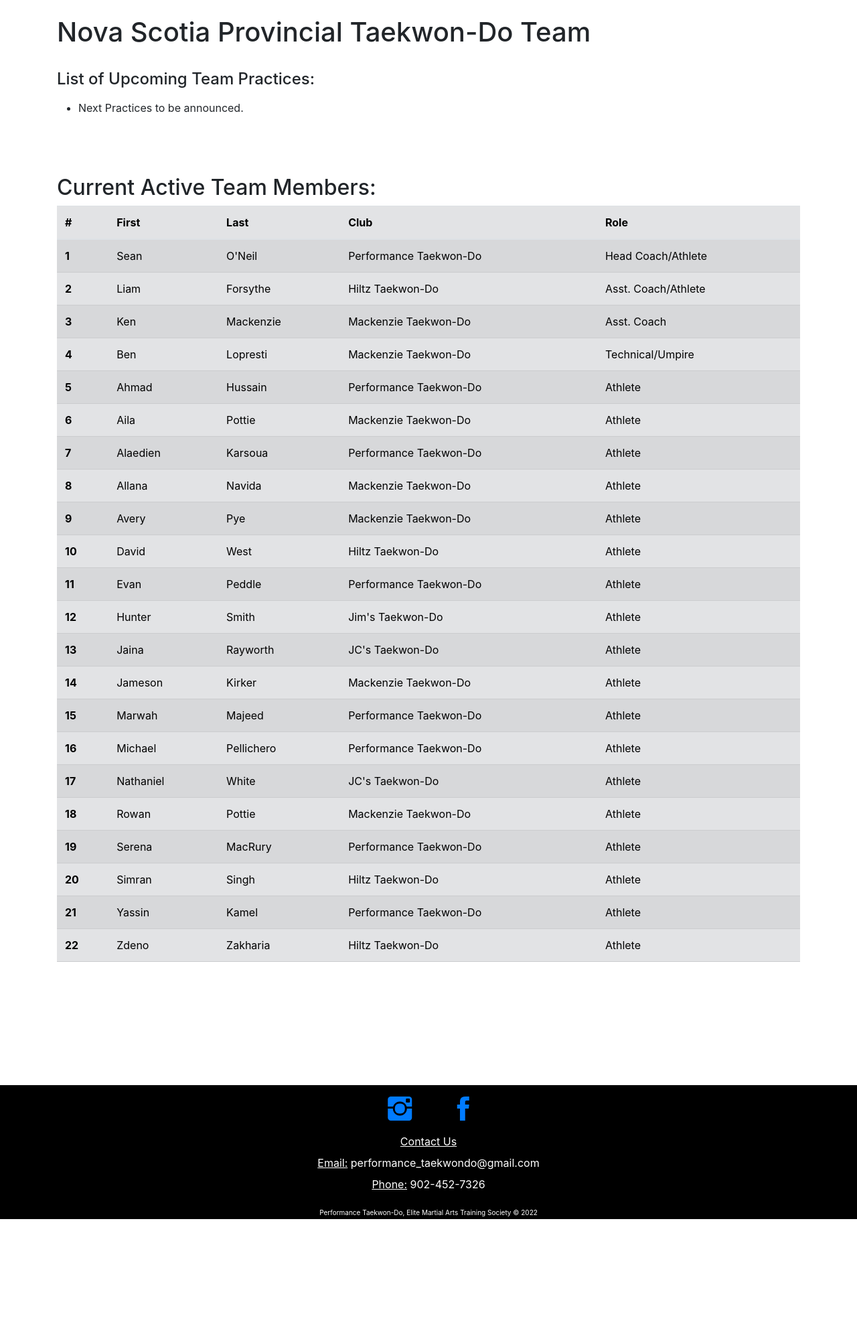
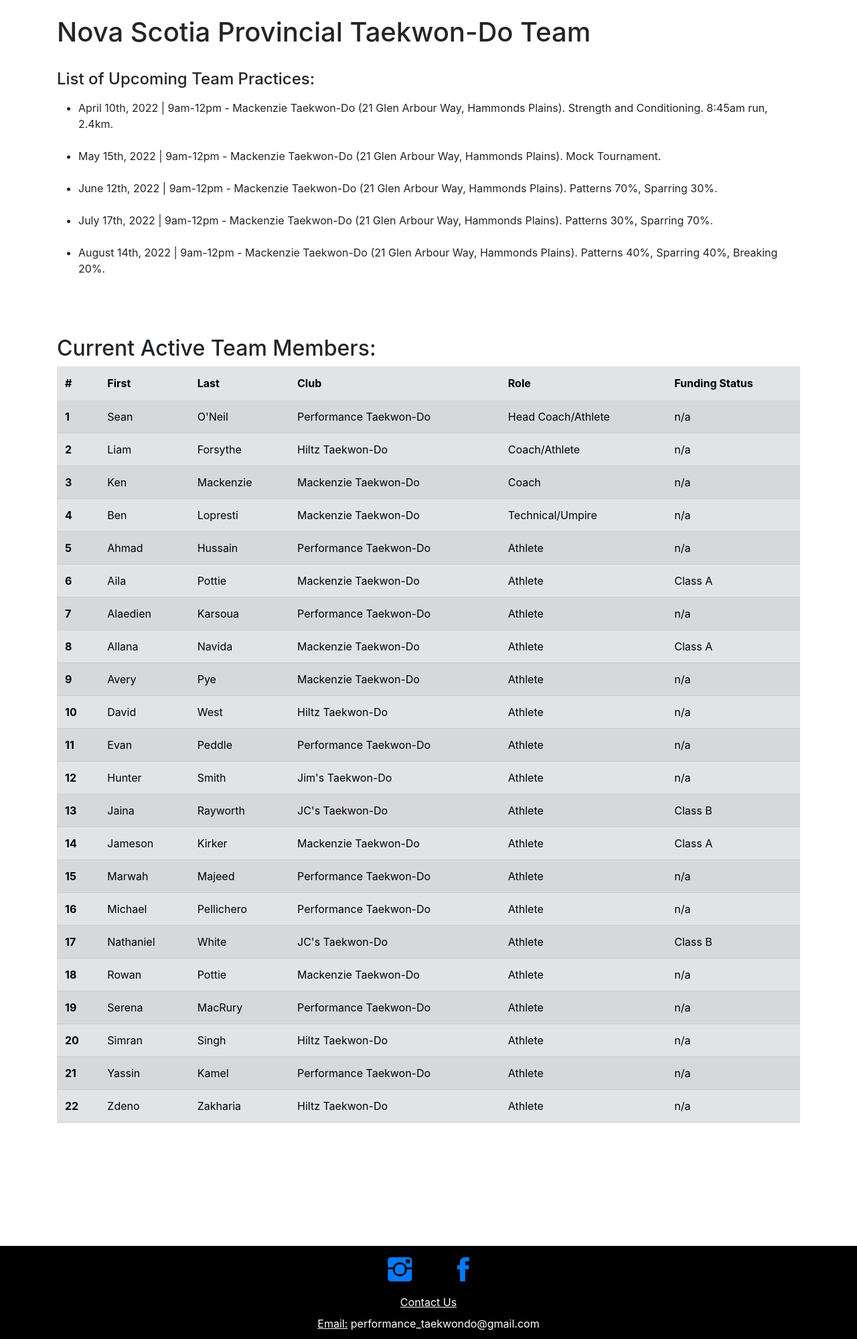
Before and after one commit to saoneil/ptkd_flask_website, a Flask app: page /provincialteam in a window 1280 px wide. Shown: the part 80-2079 px from the top of the page at 67% size. Before the commit the page ends 1900 px from the top, so only its background shows below. Run offline with Flask 2, Linux system fonts and the light colour scheme; some libraries are stand-ins or nearby versions.

Commit message:
events, shirts, updates

```diff
--- a/templates/index.html
+++ b/templates/index.html
@@ -21,9 +21,13 @@
           <div class="container"><br><br>
             <center>
               <p style="color:red":>
+                <font size="+2"><u></u><br> There are two local tournaments upcoming, see the details at the top of the events page below: <a class="nav-link active" href="/upcomingevents">Upcoming Events</a>
+                </font size="+2">
+              </p>
+              <!-- <p style="color:red":>
                 <font size="+2"><u>IMORTANT UPDATE</u><br> Classes have returned to normal operation. Class times and rank breakdown can be found at this link: <a class="nav-link active" href="/scheduleprices">Schedule and Fees</a>
                 </font size="+2">
-              </p>
+              </p> -->
             </center></p>
           </div><br><br><br>
           <div>
--- a/templates/provincialteam.html
+++ b/templates/provincialteam.html
@@ -21,8 +21,21 @@
           <p>
             <ul>
               <li>
-                Next Practices to be announced.
+                April 10th, 2022 | 9am-12pm - Mackenzie Taekwon-Do (21 Glen Arbour Way, Hammonds Plains). Strength and Conditioning. 8:45am run, 2.4km.
               </li><br>
+              <li>
+                May 15th, 2022 | 9am-12pm - Mackenzie Taekwon-Do (21 Glen Arbour Way, Hammonds Plains). Mock Tournament.
+              </li><br>
+              <li>
+                June 12th, 2022 | 9am-12pm - Mackenzie Taekwon-Do (21 Glen Arbour Way, Hammonds Plains). Patterns 70%, Sparring 30%.
+              </li><br>
+              <li>
+                July 17th, 2022 | 9am-12pm  - Mackenzie Taekwon-Do (21 Glen Arbour Way, Hammonds Plains). Patterns 30%, Sparring 70%.
+              </li><br>
+              <li>
+                August 14th, 2022 | 9am-12pm - Mackenzie Taekwon-Do (21 Glen Arbour Way, Hammonds Plains). Patterns 40%, Sparring 40%, Breaking 20%.
+              </li><br>
+
             </ul>
           </p><br><br>
 
@@ -38,6 +51,7 @@
                       <th scope="col">Last</th>
                       <th scope="col">Club</th>
                       <th scope="col">Role</th>
+                      <th scope="col">Funding Status</th>
                     </tr>
                   </thead>
                   <tbody>
@@ -47,20 +61,23 @@
                       <td>O'Neil</td>
                       <td>Performance Taekwon-Do</td>
                       <td>Head Coach/Athlete</td>
+                      <td>n/a</td>
                     </tr>
                     <tr>
                       <th scope="row">2</th>
                       <td>Liam</td>
                       <td>Forsythe</td>
                       <td>Hiltz Taekwon-Do</td>
-                      <td>Asst. Coach/Athlete</td>
+                      <td>Coach/Athlete</td>
+                      <td>n/a</td>
                     </tr>
                     <tr>
                       <th scope="row">3</th>
                       <td>Ken</td>
                       <td>Mackenzie</td>
                       <td>Mackenzie Taekwon-Do</td>
-                      <td>Asst. Coach</td>
+                      <td>Coach</td>
+                      <td>n/a</td>
                     </tr>
                     <tr>
                       <th scope="row">4</th>
@@ -68,6 +85,7 @@
                       <td>Lopresti</td>
                       <td>Mackenzie Taekwon-Do</td>
                       <td>Technical/Umpire</td>
+                      <td>n/a</td>
                     </tr>
                     <tr>
                       <th scope="row">5</th>
@@ -75,6 +93,7 @@
                       <td>Hussain</td>
                       <td>Performance Taekwon-Do</td>
                       <td>Athlete</td>
+                      <td>n/a</td>
                     </tr>
                     <tr>
                       <th scope="row">6</th>
@@ -82,6 +101,7 @@
                       <td>Pottie</td>
                       <td>Mackenzie Taekwon-Do</td>
                       <td>Athlete</td>
+                      <td>Class A</td>
                     </tr>
                     <tr>
                       <th scope="row">7</th>
@@ -89,6 +109,7 @@
                       <td>Karsoua</td>
                       <td>Performance Taekwon-Do</td>
                       <td>Athlete</td>
+                      <td>n/a</td>
                     </tr>
                     <tr>
                       <th scope="row">8</th>
@@ -96,6 +117,7 @@
                       <td>Navida</td>
                       <td>Mackenzie Taekwon-Do</td>
                       <td>Athlete</td>
+                      <td>Class A</td>
                     </tr>
                     <tr>
                       <th scope="row">9</th>
@@ -103,6 +125,7 @@
                       <td>Pye</td>
                       <td>Mackenzie Taekwon-Do</td>
                       <td>Athlete</td>
+                      <td>n/a</td>
                     </tr>
                     <tr>
                       <th scope="row">10</th>
@@ -110,6 +133,7 @@
                       <td>West</td>
                       <td>Hiltz Taekwon-Do</td>
                       <td>Athlete</td>
+                      <td>n/a</td>
                     </tr>
                     <tr>
                       <th scope="row">11</th>
@@ -117,6 +141,7 @@
                       <td>Peddle</td>
                       <td>Performance Taekwon-Do</td>
                       <td>Athlete</td>
+                      <td>n/a</td>
                     </tr>
                     <tr>
                       <th scope="row">12</th>
@@ -124,6 +149,7 @@
                       <td>Smith</td>
                       <td>Jim's Taekwon-Do</td>
                       <td>Athlete</td>
+                      <td>n/a</td>
                     </tr>
                     <tr>
                       <th scope="row">13</th>
@@ -131,6 +157,7 @@
                       <td>Rayworth</td>
                       <td>JC's Taekwon-Do</td>
                       <td>Athlete</td>
+                      <td>Class B</td>
                     </tr>
                     <tr>
                       <th scope="row">14</th>
@@ -138,6 +165,7 @@
                       <td>Kirker</td>
                       <td>Mackenzie Taekwon-Do</td>
                       <td>Athlete</td>
+                      <td>Class A</td>
                     </tr>
                     <tr>
                       <th scope="row">15</th>
@@ -145,6 +173,7 @@
                       <td>Majeed</td>
                       <td>Performance Taekwon-Do</td>
                       <td>Athlete</td>
+                      <td>n/a</td>
                     </tr>
                     <tr>
                       <th scope="row">16</th>
@@ -152,6 +181,7 @@
                       <td>Pellichero</td>
                       <td>Performance Taekwon-Do</td>
                       <td>Athlete</td>
+                      <td>n/a</td>
                     </tr>
                     <tr>
                       <th scope="row">17</th>
@@ -159,6 +189,7 @@
                       <td>White</td>
                       <td>JC's Taekwon-Do</td>
                       <td>Athlete</td>
+                      <td>Class B</td>
                     </tr>
                     <tr>
                       <th scope="row">18</th>
@@ -166,6 +197,7 @@
                       <td>Pottie</td>
                       <td>Mackenzie Taekwon-Do</td>
                       <td>Athlete</td>
+                      <td>n/a</td>
                     </tr>
                     <tr>
                       <th scope="row">19</th>
@@ -173,6 +205,7 @@
                       <td>MacRury</td>
                       <td>Performance Taekwon-Do</td>
                       <td>Athlete</td>
+                      <td>n/a</td>
                     </tr>
                     <tr>
                       <th scope="row">20</th>
@@ -180,6 +213,7 @@
                       <td>Singh</td>
                       <td>Hiltz Taekwon-Do</td>
                       <td>Athlete</td>
+                      <td>n/a</td>
                     </tr>
                     <tr>
                       <th scope="row">21</th>
@@ -187,6 +221,7 @@
                       <td>Kamel</td>
                       <td>Performance Taekwon-Do</td>
                       <td>Athlete</td>
+                      <td>n/a</td>
                     </tr>
                     <tr>
                       <th scope="row">22</th>
@@ -194,6 +229,7 @@
                       <td>Zakharia</td>
                       <td>Hiltz Taekwon-Do</td>
                       <td>Athlete</td>
+                      <td>n/a</td>
                     </tr>
                   </tbody>
                 </table><br><br><br>
--- a/templates/scheduleprices.html
+++ b/templates/scheduleprices.html
@@ -33,8 +33,10 @@
               You can contact Sean O'Neil at <strong>performance_taekwondo@hotmail.com</strong> if you wish to inquire further.
             </p><br><br>
 
-            <h3>Uniforms and Sparring Gear</h3>
+            <h3>Uniforms and Sparring Gear and Club t-shirts.</h3>
             <p>
+              Club T-Shirts are available. They will be ordered in bulk and are approximately $20. If you wish to order one, please fill out this form and notify Sean. Club shirts can be worn to Friday's classes<br> <a href="https://forms.gle/KePLKCkQs9cRJAZZ6">T-Shirt Google Form Order Sheet</a>.<br><br>
+
               Uniforms are not required for students during the trial period. There are various styles and types of uniforms, all varying in cost (beginner uniforms are approximately $40, depending on size). Sparring gear is also available for purchase, although not required outside of competition and varies in cost depending on the style and size (the most affordable set is approximately $150). Please contact Sean O'Neil at <strong>performance_taekwondo@gmail.com</strong> to place an order for any equipment.<br><br>
               <img src="{{url_for('static', filename='images/uniforms.JPG')}}" width="550" height="200"/><br><br>
               <img src="{{url_for('static', filename='images/sparring gear.JPG')}}" width="550" height="200"/>
```
Also changed, not shown: templates/upcomingevents.html (+2 -17 lines).
